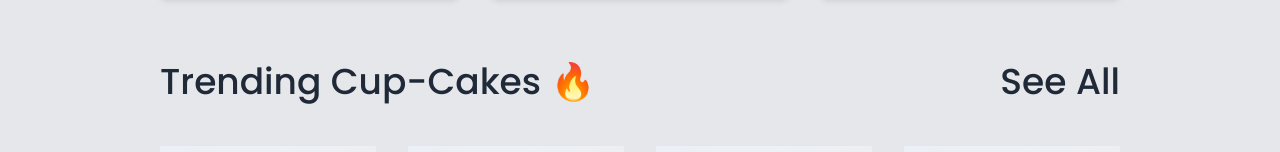
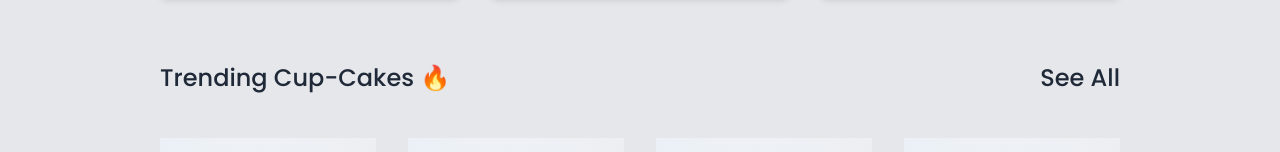
Before and after one commit to Sachintha-Lakruwan/cup-cakes, a Next.js app: page / in a window 1280 px wide. Shown: the part 770-922 px from the top of the page. Built offline with nearby package versions, Linux system fonts and the light colour scheme.

Commit message:
card animations removed

```diff
--- a/components/home/TrendingHeading.js
+++ b/components/home/TrendingHeading.js
@@ -9,13 +9,13 @@ function TrendingHeading({ category, link }) {
   return (
     <div className="justify-center w-full flex md:justify-between">
       <Link href={"./categories/cup-cakes"}>
-        <h3 className={`${poppins.className}  text-4xl text-gray-800 mb-11`}>
+        <h3 className={`${poppins.className}  text-2xl text-gray-800 mb-11`}>
           Trending {category} 🔥
         </h3>
       </Link>
       <Link href={`./categories/${link}`}>
         <div
-          className={`${poppins.className} text-4xl text-gray-800 mb-11 hidden md:inline-block`}
+          className={`${poppins.className} text-2xl text-gray-800 mb-11 hidden md:inline-block`}
         >
           See All
         </div>
--- a/components/product-cards/SingleItem.js
+++ b/components/product-cards/SingleItem.js
@@ -16,7 +16,7 @@ function SingleItem({ product }) {
   return (
     <div
       onClick={viewItem}
-      className=" select-none cursor-pointer w-full  aspect-[3/4] bg-white transition delay-75 duration-300 ease-in-out shadow-lg hover:shadow-2xl "
+      className=" select-none cursor-pointer w-full  aspect-[3/4] bg-white transition delay-75 duration-300 ease-in-out "
     >
       <div className="w-full  h-full relative overflow-hidden">
         <Image
@@ -25,7 +25,6 @@ function SingleItem({ product }) {
           fill
           sizes="100vw"
           style={{ objectFit: "cover" }}
-          className="transition delay-75 duration-300 ease-in-out hover:scale-[1.15]"
         />
         <div className="h-full">
           <motion.button
```
